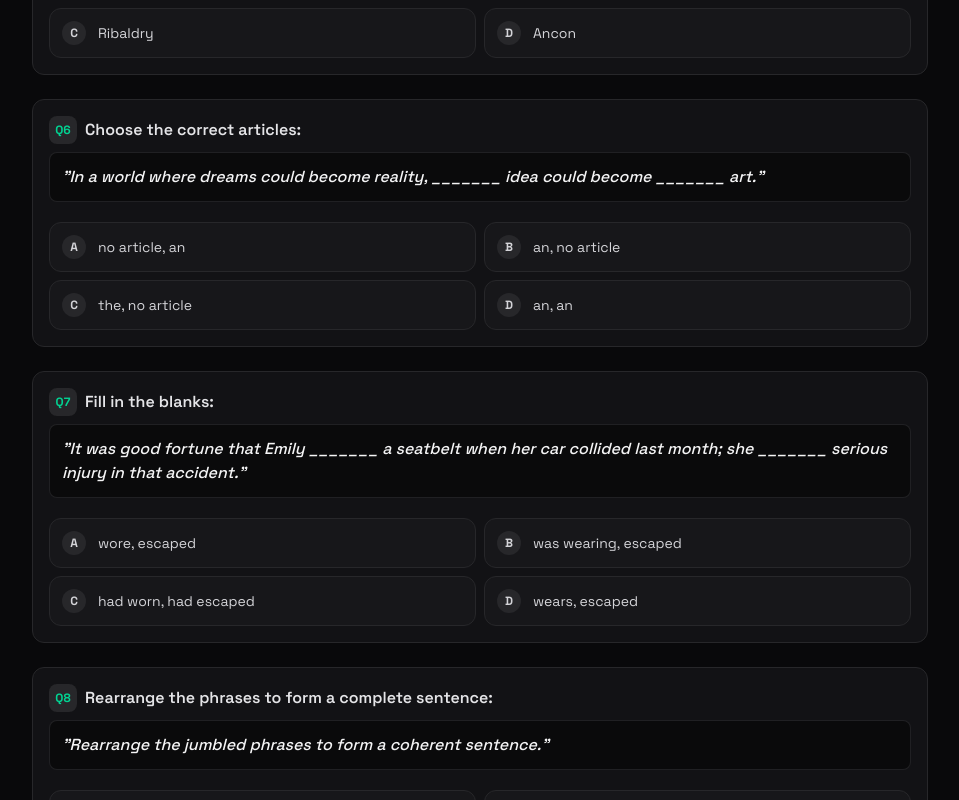
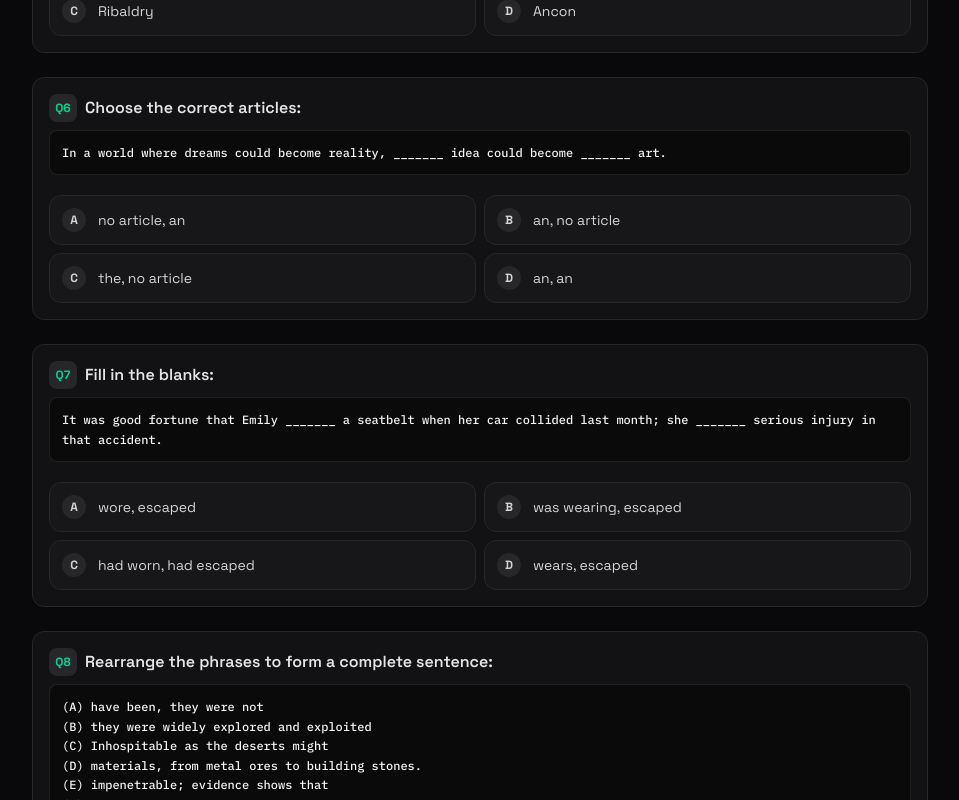
Before and after one commit to hostelconnect05-hue/practice, a Next.js app: page /verbal-ability in a window 1280 px wide. Shown: the part 1520-2320 px from the top of the page, without its empty margins (160-1119 px from the left). Built offline with nearby package versions, Linux system fonts and the light colour scheme.

Commit message:
Correct Question 9 in Verbal Ability with complete phrase mappings A-F and detailed explanation

```diff
--- a/src/components/verbal-quiz-workspace.tsx
+++ b/src/components/verbal-quiz-workspace.tsx
@@ -120,8 +120,8 @@ export function VerbalQuizWorkspace() {
                     )}
                   </div>
                   {q.sentence && (
-                    <p className="mt-2 rounded-lg bg-zinc-950/80 p-3 font-medium text-zinc-100 border border-zinc-800/80 italic">
-                      "{q.sentence}"
+                    <p className="mt-2 rounded-lg bg-zinc-950/80 p-3 font-medium text-zinc-100 border border-zinc-800/80 whitespace-pre-line font-mono text-xs leading-relaxed">
+                      {q.sentence}
                     </p>
                   )}
                 </CardHeader>
@@ -195,7 +195,7 @@ export function VerbalQuizWorkspace() {
                           </>
                         )}
                       </div>
-                      <p className="text-xs opacity-90 leading-relaxed mt-1">
+                      <p className="text-xs opacity-90 leading-relaxed mt-1 whitespace-pre-line">
                         <strong>Explanation:</strong> {q.explanation}
                       </p>
                     </div>
--- a/src/data/verbal-questions.ts
+++ b/src/data/verbal-questions.ts
@@ -106,7 +106,7 @@ export const verbalAbilityQuestions: QuizQuestion[] = [
   {
     id: 9,
     question: "Rearrange the phrases to form a complete sentence:",
-    sentence: "Rearrange the jumbled phrases to form a coherent sentence.",
+    sentence: "(A) have been, they were not\n(B) they were widely explored and exploited\n(C) Inhospitable as the deserts might\n(D) materials, from metal ores to building stones.\n(E) impenetrable; evidence shows that\n(F) in ancient times for a wide range of",
     options: [
       { key: "A", text: "CAEFDB" },
       { key: "B", text: "CEAFDB" },
@@ -114,7 +114,7 @@ export const verbalAbilityQuestions: QuizQuestion[] = [
       { key: "D", text: "CAEBFD" },
     ],
     correctAnswer: "A",
-    explanation: "Correct order is CAEFDB: 'Inhospitable as the deserts might have been, they were not impenetrable; evidence shows that they were widely explored and exploited in ancient times for a wide range of materials, from metal ores to building stones.'",
+    explanation: "Correct order is CAEFDB:\n(C) Inhospitable as the deserts might\n(A) have been, they were not\n(E) impenetrable; evidence shows that\n(F) in ancient times for a wide range of\n(D) materials, from metal ores to building stones.\n(B) they were widely explored and exploited\n\nFull sentence: 'Inhospitable as the deserts might have been, they were not impenetrable; evidence shows that in ancient times for a wide range of materials, from metal ores to building stones, they were widely explored and exploited.'",
   },
   {
     id: 10,
```
